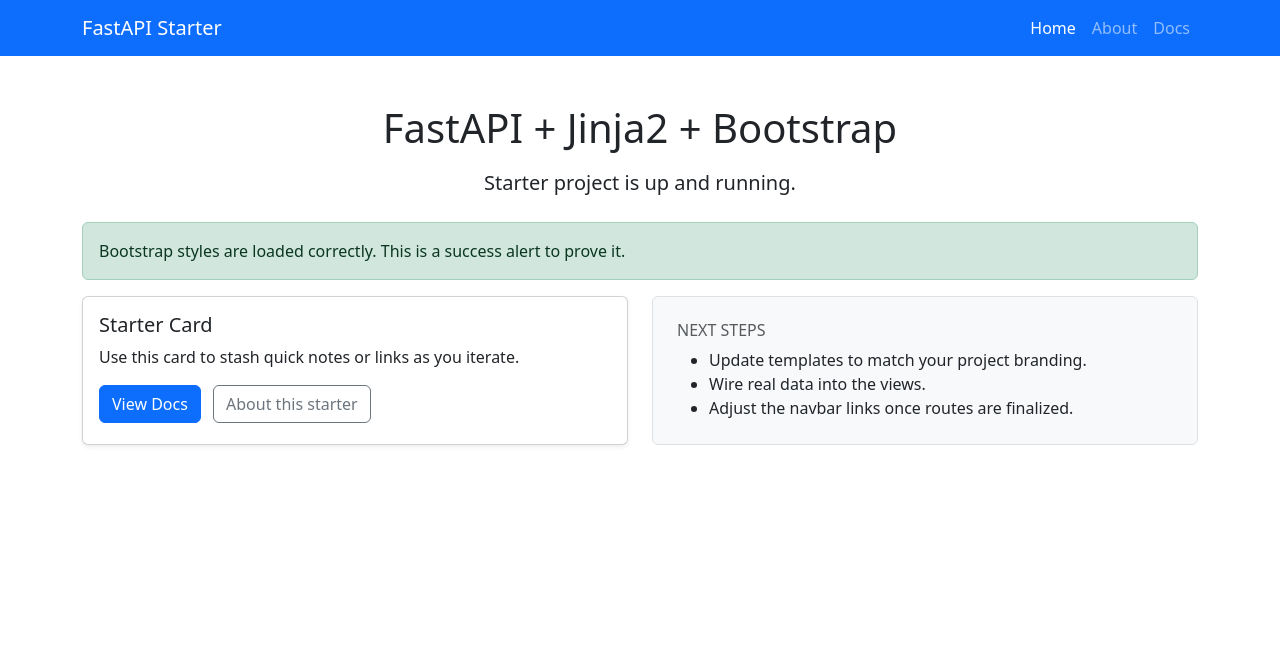
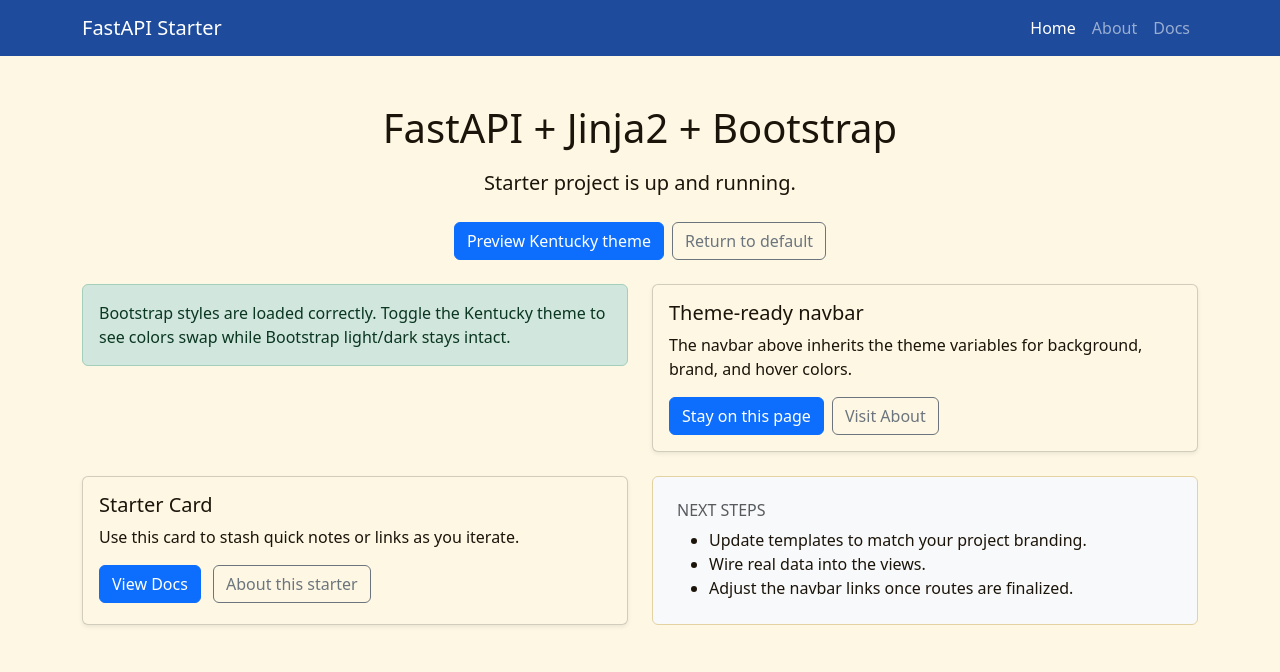
Before and after one commit to WildcatZack/fastapi-jinja-bootstrap-starter, a FastAPI app: page /?theme=kentucky in a window 1280 px wide. Shown: the top 672 px of the page. Run offline with FastAPI, Linux system fonts and the light colour scheme; style sheets or scripts are compiled from the project's sources.

Commit message:
Add Kentucky proof-of-concept theme

```diff
--- a/app/main.py
+++ b/app/main.py
@@ -10,22 +10,37 @@ app.mount("/static", StaticFiles(directory="app/static"), name="static")
 templates = Jinja2Templates(directory="app/templates")
 
 
+def theme_context(request: Request) -> dict[str, str]:
+    theme = request.query_params.get("theme", "").lower()
+    if theme == "kentucky":
+        return {
+            "theme_class": "theme-kentucky",
+            "theme_query": "?theme=kentucky",
+            "theme_name": "kentucky",
+        }
+
+    return {"theme_class": "", "theme_query": "", "theme_name": "default"}
+
+
 @app.get("/", response_class=HTMLResponse)
 def read_root(request: Request):
     return templates.TemplateResponse(
-        "index.html", {"request": request, "active_page": "home"}
+        "index.html",
+        {"request": request, "active_page": "home", **theme_context(request)},
     )
 
 
 @app.get("/about", response_class=HTMLResponse)
 def read_about(request: Request):
     return templates.TemplateResponse(
-        "about.html", {"request": request, "active_page": "about"}
+        "about.html",
+        {"request": request, "active_page": "about", **theme_context(request)},
     )
 
 
 @app.get("/docs-page", response_class=HTMLResponse)
 def read_docs(request: Request):
     return templates.TemplateResponse(
-        "docs.html", {"request": request, "active_page": "docs"}
+        "docs.html",
+        {"request": request, "active_page": "docs", **theme_context(request)},
     )
--- a/app/templates/base.html
+++ b/app/templates/base.html
@@ -7,7 +7,7 @@
     <link rel="stylesheet" href="/static/app.css" />
     {% block head_extra %}{% endblock %}
   </head>
-  <body>
+  <body{% if theme_class %} class="{{ theme_class }}"{% endif %}>
     {% include "partials/_navbar.html" %}
     <main class="container py-5">
       {% block content %}{% endblock %}
--- a/app/templates/index.html
+++ b/app/templates/index.html
@@ -5,11 +5,31 @@
 {% block content %}
   <div class="mb-4 text-center">
     <h1 class="mb-3">FastAPI + Jinja2 + Bootstrap</h1>
-    <p class="lead">Starter project is up and running.</p>
+    <p class="lead mb-4">Starter project is up and running.</p>
+    <div class="d-flex justify-content-center gap-2">
+      <a class="btn btn-primary" href="/?theme=kentucky">Preview Kentucky theme</a>
+      <a class="btn btn-outline-secondary" href="/?theme=default">Return to default</a>
+    </div>
   </div>
 
-  <div class="alert alert-success" role="alert">
-    Bootstrap styles are loaded correctly. This is a success alert to prove it.
+  <div class="row g-4 align-items-stretch mb-4">
+    <div class="col-md-6">
+      <div class="alert alert-success mb-0" role="alert">
+        Bootstrap styles are loaded correctly. Toggle the Kentucky theme to see colors swap while Bootstrap light/dark stays intact.
+      </div>
+    </div>
+    <div class="col-md-6">
+      <div class="card h-100 shadow-sm">
+        <div class="card-body">
+          <h5 class="card-title">Theme-ready navbar</h5>
+          <p class="card-text">The navbar above inherits the theme variables for background, brand, and hover colors.</p>
+          <div class="d-flex flex-wrap gap-2">
+            <a class="btn btn-primary" href="/{{ theme_query }}">Stay on this page</a>
+            <a class="btn btn-outline-secondary" href="/about{{ theme_query }}">Visit About</a>
+          </div>
+        </div>
+      </div>
+    </div>
   </div>
 
   <div class="row g-4 align-items-stretch">
@@ -18,8 +38,8 @@
         <div class="card-body">
           <h5 class="card-title">Starter Card</h5>
           <p class="card-text">Use this card to stash quick notes or links as you iterate.</p>
-          <a class="btn btn-primary" href="/docs-page">View Docs</a>
-          <a class="btn btn-outline-secondary ms-2" href="/about">About this starter</a>
+          <a class="btn btn-primary" href="/docs-page{{ theme_query }}">View Docs</a>
+          <a class="btn btn-outline-secondary ms-2" href="/about{{ theme_query }}">About this starter</a>
         </div>
       </div>
     </div>
--- a/app/templates/partials/_navbar.html
+++ b/app/templates/partials/_navbar.html
@@ -15,13 +15,13 @@
     <div class="collapse navbar-collapse" id="navbarNav">
       <ul class="navbar-nav ms-auto">
         <li class="nav-item">
-          <a class="nav-link {% if active_page == 'home' %}active{% endif %}" href="/">Home</a>
+          <a class="nav-link {% if active_page == 'home' %}active{% endif %}" href="/{{ theme_query }}">Home</a>
         </li>
         <li class="nav-item">
-          <a class="nav-link {% if active_page == 'about' %}active{% endif %}" href="/about">About</a>
+          <a class="nav-link {% if active_page == 'about' %}active{% endif %}" href="/about{{ theme_query }}">About</a>
         </li>
         <li class="nav-item">
-          <a class="nav-link {% if active_page == 'docs' %}active{% endif %}" href="/docs-page">Docs</a>
+          <a class="nav-link {% if active_page == 'docs' %}active{% endif %}" href="/docs-page{{ theme_query }}">Docs</a>
         </li>
       </ul>
     </div>
--- a/frontend/src/styles.scss
+++ b/frontend/src/styles.scss
@@ -1 +1,2 @@
 @use "bootstrap/scss/bootstrap";
+@use "./theme-kentucky";
--- /dev/null
+++ b/frontend/src/theme-kentucky.scss
@@ -0,0 +1,40 @@
+.theme-kentucky {
+  --bs-body-bg: #fdf7e4;
+  --bs-body-color: #1b140a;
+
+  --bs-primary: #1e4b9b;
+  --bs-primary-rgb: 30, 75, 155;
+  --bs-secondary: #d3a625;
+
+  --bs-link-color: #1e4b9b;
+  --bs-link-hover-color: #153a78;
+
+  --bs-border-color: #e3d3a3;
+  --bs-card-bg: #fffdf5;
+  --bs-card-border-color: #e3d3a3;
+
+  --bs-navbar-bg: #13294b;
+  --bs-navbar-color: #fdf7e4;
+  --bs-navbar-hover-color: #d3a625;
+  --bs-navbar-brand-color: #fdf7e4;
+  --bs-navbar-brand-hover-color: #f9d875;
+  --bs-navbar-toggler-border-color: rgba(255, 255, 255, 0.35);
+
+  --bs-btn-primary-color: #fff;
+  --bs-btn-primary-bg: #1e4b9b;
+  --bs-btn-primary-border-color: #1e4b9b;
+  --bs-btn-primary-hover-bg: #153a78;
+  --bs-btn-primary-hover-border-color: #153a78;
+  --bs-btn-primary-active-bg: #0f2f61;
+  --bs-btn-primary-active-border-color: #0f2f61;
+
+  --bs-btn-outline-secondary-color: #1b140a;
+  --bs-btn-outline-secondary-border-color: #d3a625;
+  --bs-btn-outline-secondary-hover-bg: #d3a625;
+  --bs-btn-outline-secondary-hover-border-color: #d3a625;
+  --bs-btn-outline-secondary-hover-color: #1b140a;
+
+  --bs-alert-color: #1b140a;
+  --bs-alert-bg: #f5e6b3;
+  --bs-alert-border-color: #d3a625;
+}
```
Also changed, not shown: README.md.
